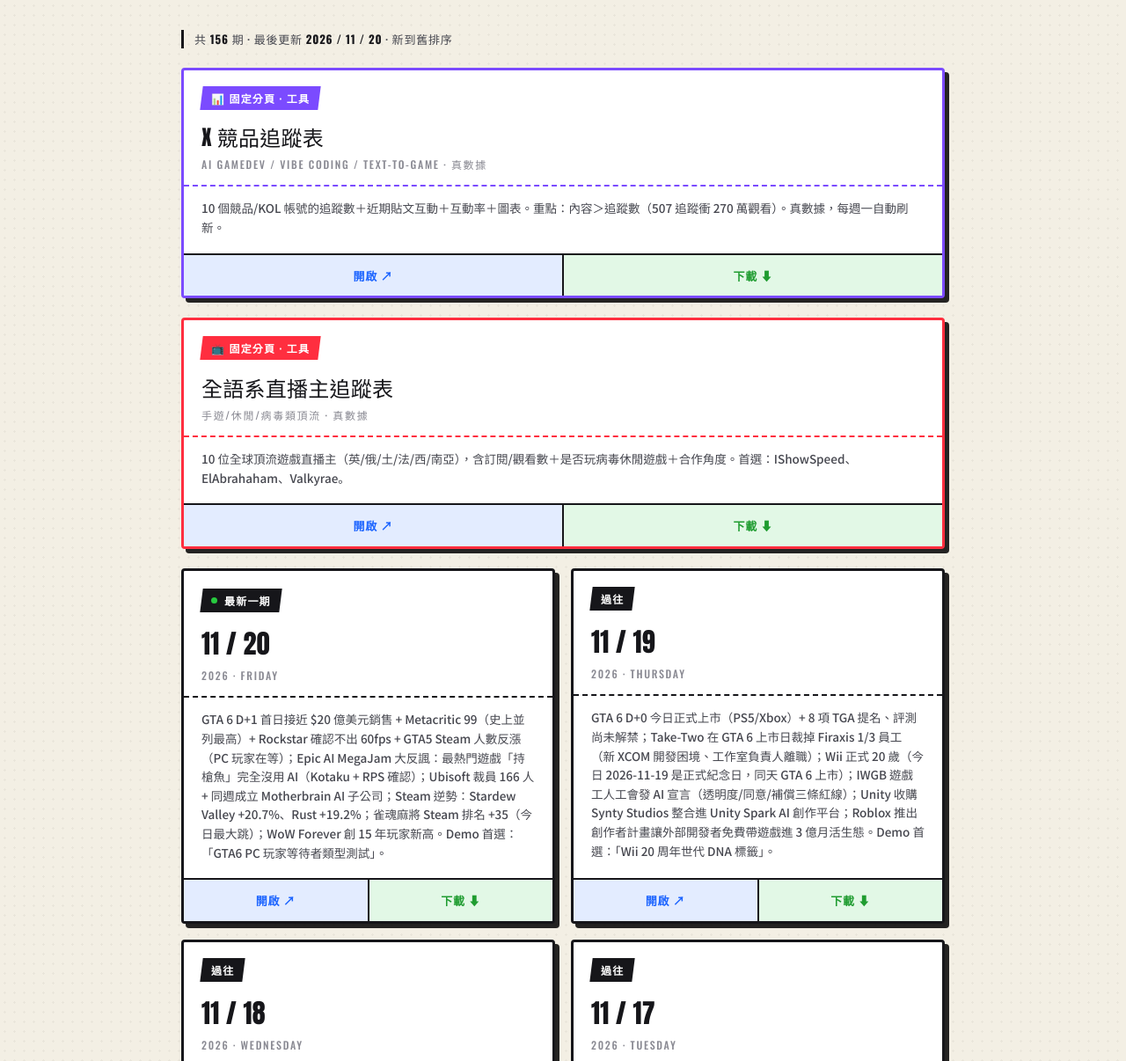
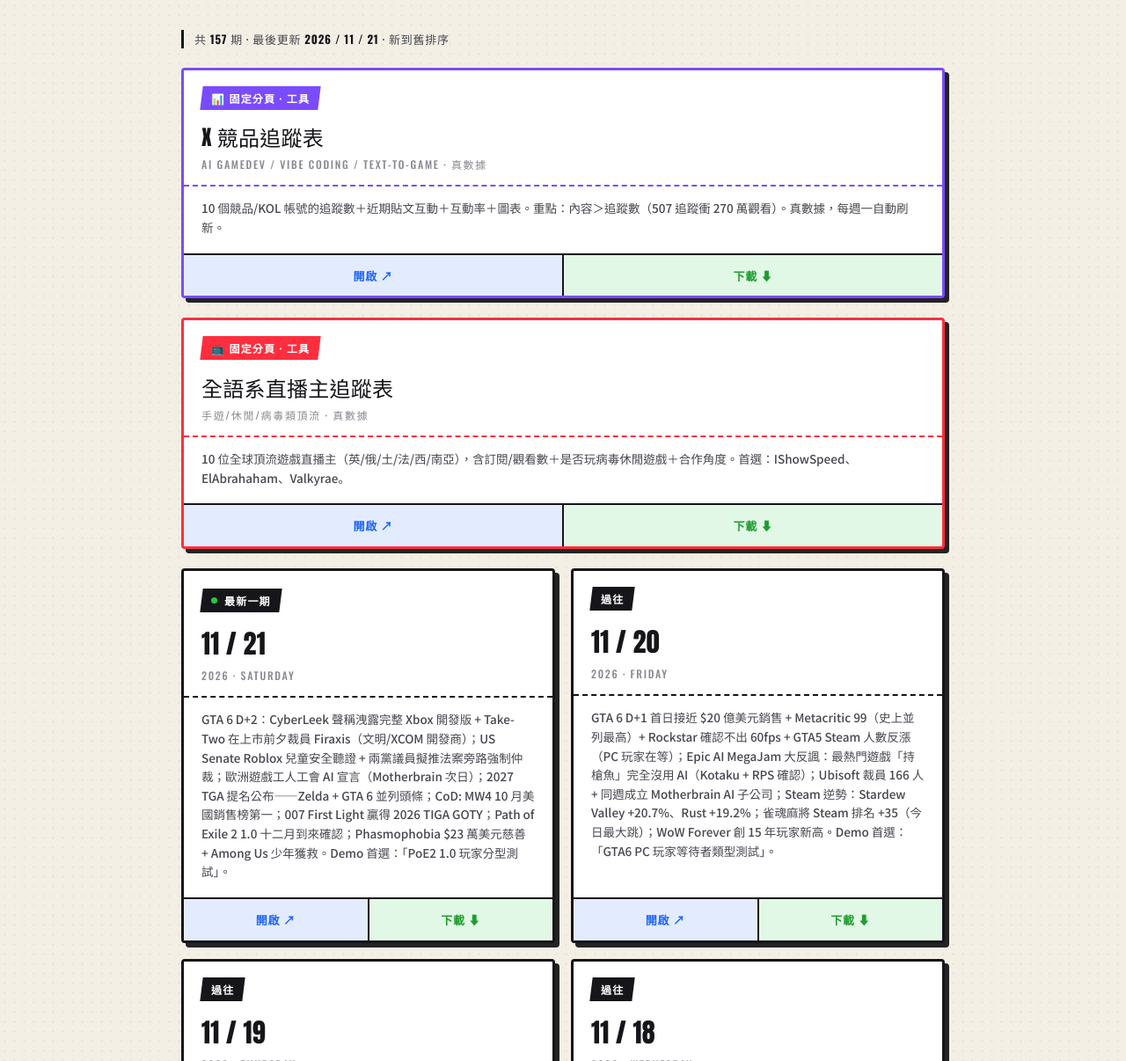
Before and after one commit to pizzacatkkkkk/gamegen-daily, a plain HTML site: page index.html in a window 1280 px wide. Shown: the part 274-1480 px from the top of the page at 88% size. Drawn offline with nearby package versions, Linux system fonts and the light colour scheme.

Commit message:
daily 2026-11-21 07:53:53

```diff
--- a/index.html
+++ b/index.html
@@ -83,7 +83,7 @@
   </header>
 
   <main>
-    <div class="meta">共 <b>156</b> 期 · 最後更新 <b>2026 / 11 / 20</b> · 新到舊排序</div>
+    <div class="meta">共 <b>157</b> 期 · 最後更新 <b>2026 / 11 / 21</b> · 新到舊排序</div>
 
     <div class="card" style="margin-bottom:22px;border-color:var(--violet)">
       <div class="top" style="border-bottom-color:var(--violet)">
@@ -116,6 +116,19 @@
       <div class="card">
         <div class="top">
           <span class="datebadge"><span class="dot"></span><span>最新一期</span></span>
+          <div class="big disp">11 / 21</div>
+          <div class="wk">2026 · Saturday</div>
+        </div>
+        <div class="desc">GTA 6 D+2：CyberLeek 聲稱洩露完整 Xbox 開發版 + Take-Two 在上市前夕裁員 Firaxis（文明/XCOM 開發商）；US Senate Roblox 兒童安全聽證 + 兩黨議員擬推法案旁路強制仲裁；歐洲遊戲工人工會 AI 宣言（Motherbrain 次日）；2027 TGA 提名公布——Zelda + GTA 6 並列頭條；CoD: MW4 10 月美國銷售榜第一；007 First Light 贏得 2026 TIGA GOTY；Path of Exile 2 1.0 十二月到來確認；Phasmophobia $23 萬美元慈善 + Among Us 少年獲救。Demo 首選：「PoE2 1.0 玩家分型測試」。</div>
+        <div class="btns">
+          <a class="open" href="GameGen_遊戲時事日報_2026-11-21.html" target="_blank">開啟 ↗</a>
+          <a class="dl" href="GameGen_遊戲時事日報_2026-11-21.html" download>下載 ⬇</a>
+        </div>
+      </div>
+
+      <div class="card">
+        <div class="top">
+          <span class="datebadge"><span>過往</span></span>
           <div class="big disp">11 / 20</div>
           <div class="wk">2026 · Friday</div>
         </div>
```
